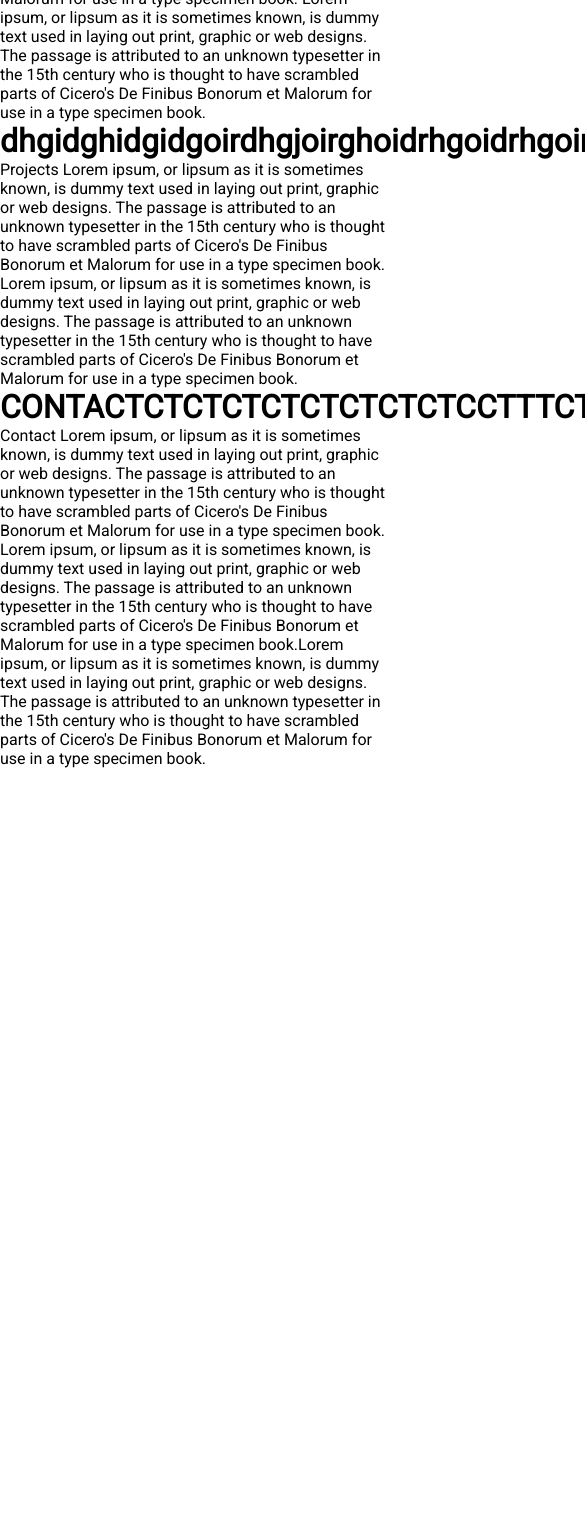
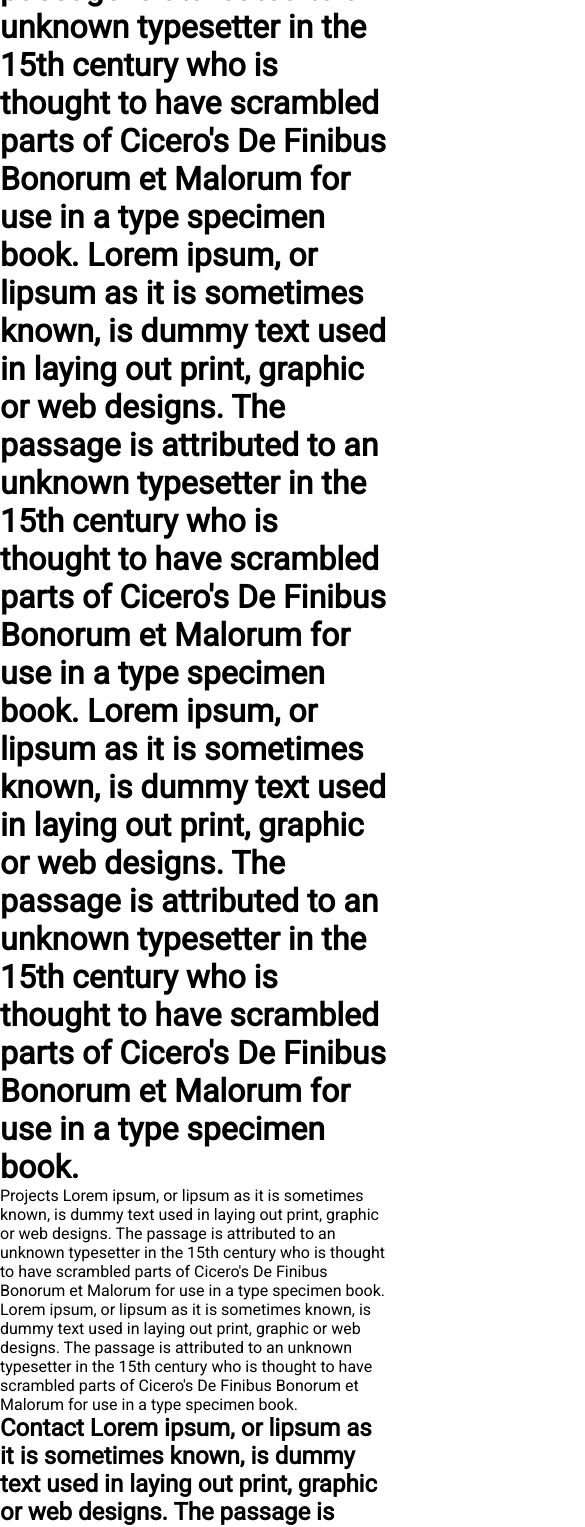
Before and after one commit to ainneo/website-21, a React (Create React App) app: page / in a window 390 px wide. Shown: the part 300-1827 px from the top of the page, 585 px wide, since content can reach past the window. Before the commit the page ends 1068 px from the top, so only its background shows below. Built offline with nearby package versions, Linux system fonts and the light colour scheme.

Commit message:
smooth scroll 1pager responsive nav

```diff
--- a/src/components/AboutSection/About.js
+++ b/src/components/AboutSection/About.js
@@ -3,19 +3,22 @@
 export default function About() {
   return (
     <div id="about" className="about">
-      About Lorem ipsum, or lipsum as it is sometimes known, is dummy text used
-      in laying out print, graphic or web designs. The passage is attributed to
-      an unknown typesetter in the 15th century who is thought to have scrambled
-      parts of Cicero's De Finibus Bonorum et Malorum for use in a type specimen
-      book. Lorem ipsum, or lipsum as it is sometimes known, is dummy text used
-      in laying out print, graphic or web designs. The passage is attributed to
-      an unknown typesetter in the 15th century who is thought to have scrambled
-      parts of Cicero's De Finibus Bonorum et Malorum for use in a type specimen
-      book. Lorem ipsum, or lipsum as it is sometimes known, is dummy text used
-      in laying out print, graphic or web designs. The passage is attributed to
-      an unknown typesetter in the 15th century who is thought to have scrambled
-      parts of Cicero's De Finibus Bonorum et Malorum for use in a type specimen
-      book.
+      <h1>
+        {" "}
+        About Lorem ipsum, or lipsum as it is sometimes known, is dummy text
+        used in laying out print, graphic or web designs. The passage is
+        attributed to an unknown typesetter in the 15th century who is thought
+        to have scrambled parts of Cicero's De Finibus Bonorum et Malorum for
+        use in a type specimen book. Lorem ipsum, or lipsum as it is sometimes
+        known, is dummy text used in laying out print, graphic or web designs.
+        The passage is attributed to an unknown typesetter in the 15th century
+        who is thought to have scrambled parts of Cicero's De Finibus Bonorum et
+        Malorum for use in a type specimen book. Lorem ipsum, or lipsum as it is
+        sometimes known, is dummy text used in laying out print, graphic or web
+        designs. The passage is attributed to an unknown typesetter in the 15th
+        century who is thought to have scrambled parts of Cicero's De Finibus
+        Bonorum et Malorum for use in a type specimen book.
+      </h1>
     </div>
   );
 }
--- a/src/components/ContactSection/Contact.js
+++ b/src/components/ContactSection/Contact.js
@@ -3,19 +3,21 @@
 export default function Contact() {
   return (
     <div id="contact" className="contact">
-      <h1>CONTACTCTCTCTCTCTCTCTCTCCTTTCTCTCT</h1>Contact Lorem ipsum, or lipsum
-      as it is sometimes known, is dummy text used in laying out print, graphic
-      or web designs. The passage is attributed to an unknown typesetter in the
-      15th century who is thought to have scrambled parts of Cicero's De Finibus
-      Bonorum et Malorum for use in a type specimen book. Lorem ipsum, or lipsum
-      as it is sometimes known, is dummy text used in laying out print, graphic
-      or web designs. The passage is attributed to an unknown typesetter in the
-      15th century who is thought to have scrambled parts of Cicero's De Finibus
-      Bonorum et Malorum for use in a type specimen book.Lorem ipsum, or lipsum
-      as it is sometimes known, is dummy text used in laying out print, graphic
-      or web designs. The passage is attributed to an unknown typesetter in the
-      15th century who is thought to have scrambled parts of Cicero's De Finibus
-      Bonorum et Malorum for use in a type specimen book.
+      <h2>
+        Contact Lorem ipsum, or lipsum as it is sometimes known, is dummy text
+        used in laying out print, graphic or web designs. The passage is
+        attributed to an unknown typesetter in the 15th century who is thought
+        to have scrambled parts of Cicero's De Finibus Bonorum et Malorum for
+        use in a type specimen book. Lorem ipsum, or lipsum as it is sometimes
+        known, is dummy text used in laying out print, graphic or web designs.
+        The passage is attributed to an unknown typesetter in the 15th century
+        who is thought to have scrambled parts of Cicero's De Finibus Bonorum et
+        Malorum for use in a type specimen book.Lorem ipsum, or lipsum as it is
+        sometimes known, is dummy text used in laying out print, graphic or web
+        designs. The passage is attributed to an unknown typesetter in the 15th
+        century who is thought to have scrambled parts of Cicero's De Finibus
+        Bonorum et Malorum for use in a type specimen book.
+      </h2>
     </div>
   );
 }
--- a/src/components/ProjectsSection/Projects.js
+++ b/src/components/ProjectsSection/Projects.js
@@ -3,16 +3,17 @@
 export default function Projects() {
   return (
     <div id="projects" className="projects">
-      <h1>dhgidghidgidgoirdhgjoirghoidrhgoidrhgoirghjo</h1>Projects Lorem ipsum,
-      or lipsum as it is sometimes known, is dummy text used in laying out
-      print, graphic or web designs. The passage is attributed to an unknown
-      typesetter in the 15th century who is thought to have scrambled parts of
-      Cicero's De Finibus Bonorum et Malorum for use in a type specimen book.
-      Lorem ipsum, or lipsum as it is sometimes known, is dummy text used in
-      laying out print, graphic or web designs. The passage is attributed to an
-      unknown typesetter in the 15th century who is thought to have scrambled
-      parts of Cicero's De Finibus Bonorum et Malorum for use in a type specimen
-      book.
+      <p>
+        Projects Lorem ipsum, or lipsum as it is sometimes known, is dummy text
+        used in laying out print, graphic or web designs. The passage is
+        attributed to an unknown typesetter in the 15th century who is thought
+        to have scrambled parts of Cicero's De Finibus Bonorum et Malorum for
+        use in a type specimen book. Lorem ipsum, or lipsum as it is sometimes
+        known, is dummy text used in laying out print, graphic or web designs.
+        The passage is attributed to an unknown typesetter in the 15th century
+        who is thought to have scrambled parts of Cicero's De Finibus Bonorum et
+        Malorum for use in a type specimen book.
+      </p>
     </div>
   );
 }
```
